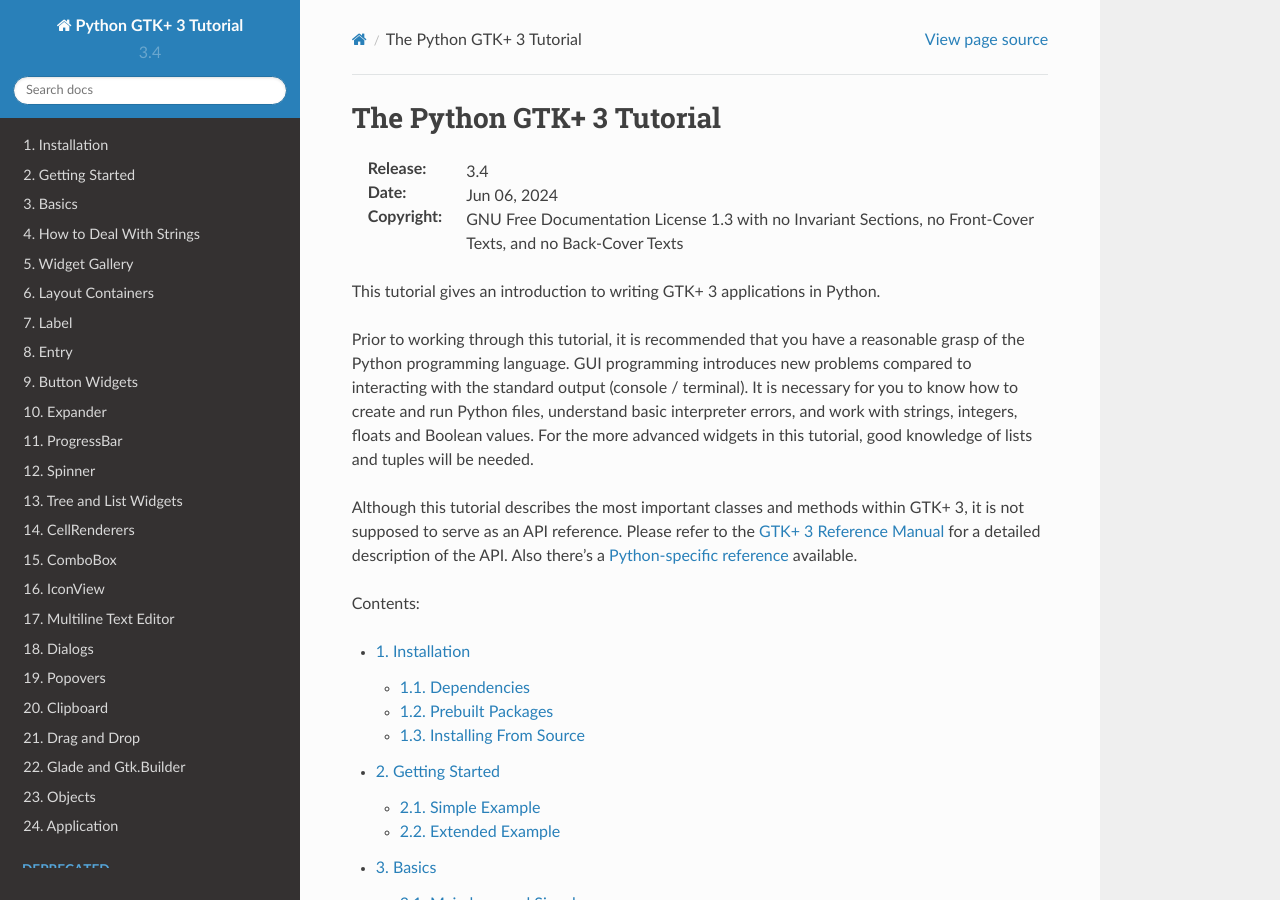
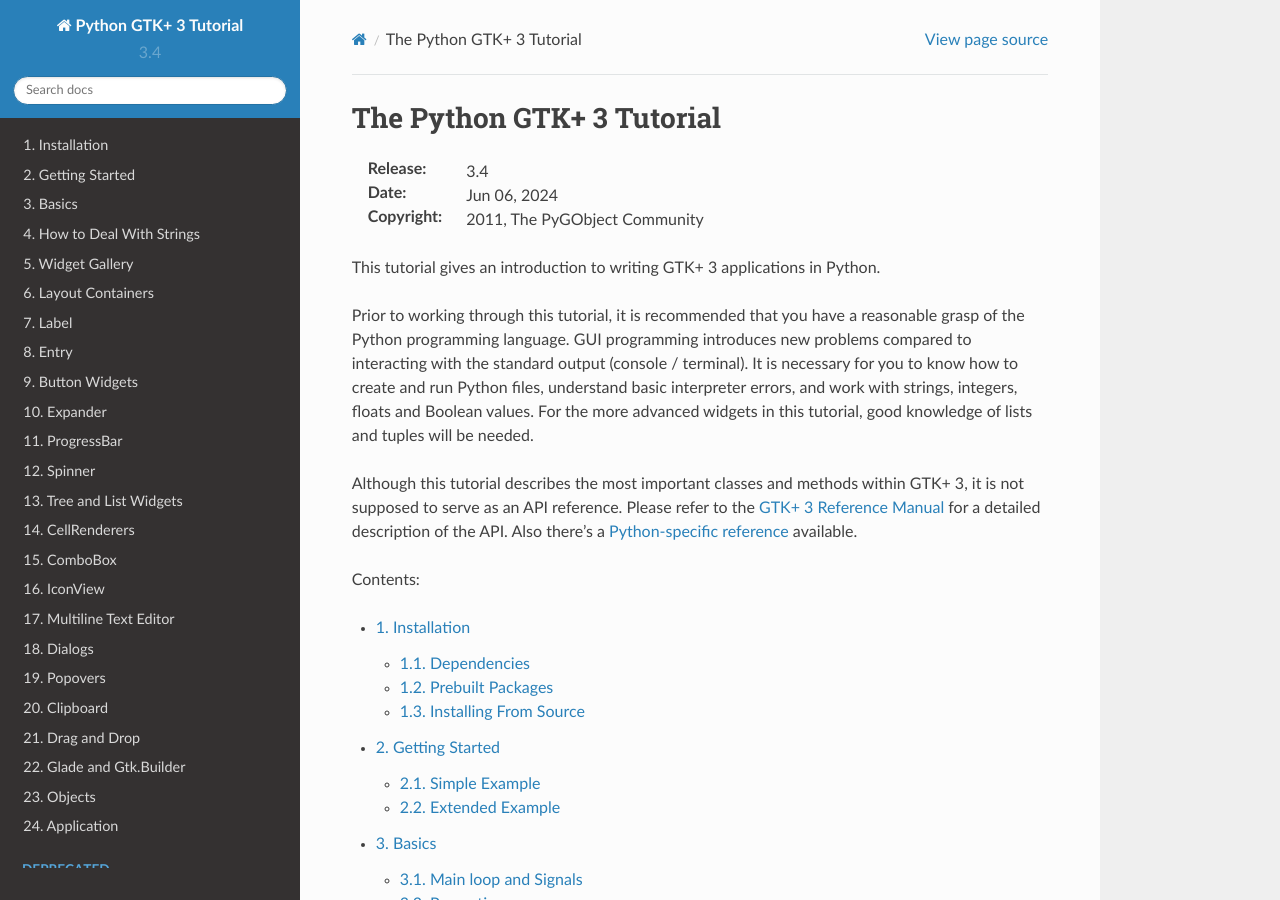
Before and after one commit to sebp/PyGObject-Tutorial, a Sphinx documentation site: the page built from source/index.txt, in a window 1280 px wide and 900 px high. Built offline with Sphinx 7.4.7 and the Read the Docs theme 2.0.0, drawn with Linux system fonts in a browser that asks for light colours; some of the changed text lies outside the part shown.

Commit message:
Update copyright

```diff
--- a/source/conf.py
+++ b/source/conf.py
@@ -55,7 +55,7 @@
 
 # General information about the project.
 project = "Python GTK+ 3 Tutorial"
-copyright = "GNU Free Documentation License 1.3"
+copyright = "2011, The PyGObject Community"
 
 locale_dirs = ["../translations/locale"]
 
--- a/source/index.txt
+++ b/source/index.txt
@@ -8,7 +8,7 @@
 
 :Release: |version|
 :Date: |today|
-:Copyright: GNU Free Documentation License 1.3 with no Invariant Sections, no Front-Cover Texts, and no Back-Cover Texts
+:Copyright: 2011, The PyGObject Community
 
 This tutorial gives an introduction to writing GTK+ 3 applications in Python.
 
```
